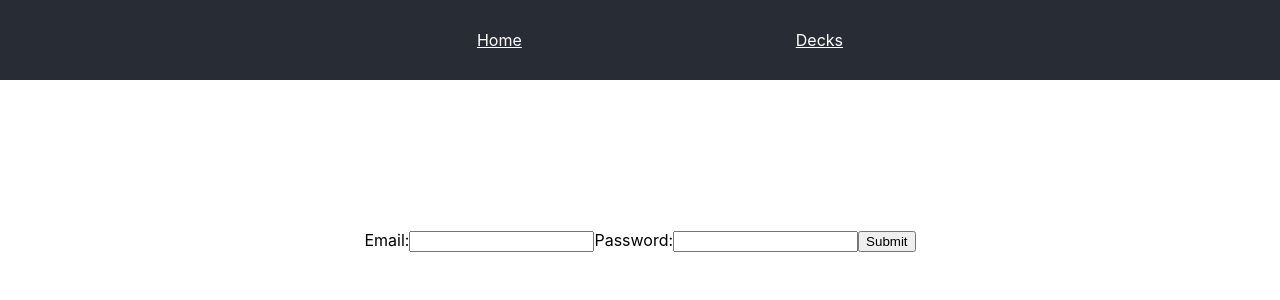
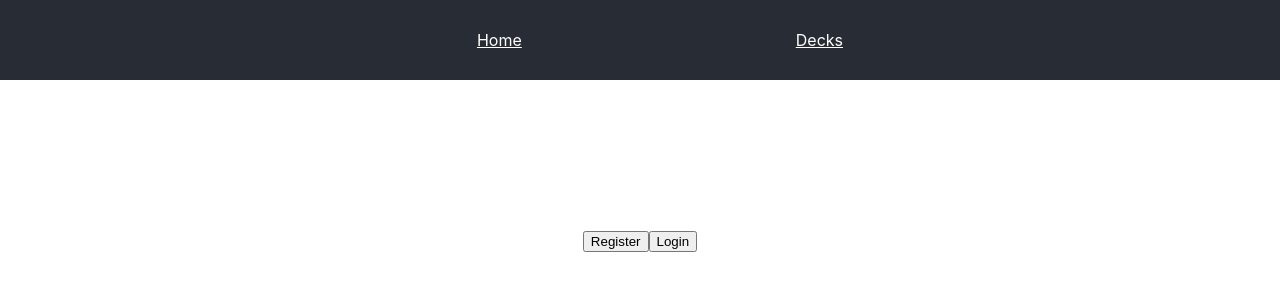
Before and after one commit to jtsuero/flashy, a React (Create React App) app: page / in a window 1280 px wide. Shown: the top 300 px of the page. Built offline with nearby package versions, Linux system fonts and the light colour scheme.

Commit message:
update login/registration pages

```diff
--- a/src/Home.js
+++ b/src/Home.js
@@ -1,15 +1,16 @@
 import React, { Component } from 'react';
 import './App.css';
-import { BrowserRouter as Router, Switch, Route } from 'react-router-dom';
-import { Link } from 'react-router-dom';
 import AppStore from './AppStore.js';
 
 class Home extends Component {
   constructor() {
     super()
     this.state = {
+      loginPage: null,
+      registerPage: null,
       email: null,
       password: null,
+      username: null,
     }
   }
 
@@ -17,28 +18,57 @@ class Home extends Component {
     this.setState({[event.target.name]: event.target.value});
   }
 
-  login = (event) => {
+  loginUser = (event) => {
+    if(this.state.email === null || this.state.password === null) {
+      alert('You must enter an email and password!');
+    } else {
       event.preventDefault();
       AppStore.login(this.state.email, this.state.password);
-    console.log('test');
+    }
   }
 
+  registerUser = (event) => {
+    if(this.state.email === null || this.state.password === null) {
+      alert('You must enter a username, email and password!');
+    } else {
+      event.preventDefault();
+      AppStore.register(this.state.username, this.state.email, this.state.password);
+    }
+  }
 
   render() {
-    console.log(this.state);
+    if(this.state.registerPage) {
+      return(
+        <form onSubmit={this.registerUser}>
+          Username:
+          <input type='text' name='email' onChange={this.handleChange}/>
+          Email:
+          <input type='text' name='email' onChange={this.handleChange}/>
+          Password:
+          <input type='text' name='password' onChange={this.handleChange}/>
+          <input type='submit' />
+        </form>
+      )
+    } else if(this.state.loginPage) {
       return(
         <div>
-        <form onSubmit={this.login}>
+          <form onSubmit={this.loginUser}>
             Email:
-          <input type='text' name='email' value={this.state.email} onChange={this.handleChange}/>
+            <input type='text' name='email' onChange={this.handleChange}/>
             Password:
-          <input type='text' name='password' value={this.state.password} onChange={this.handleChange}/>
-          <input type='submit' />
-
+            <input type='text' name='password' onChange={this.handleChange}/>
+            <input type='submit'/>
           </form>
         </div>
       );
     }
+    return(
+      <div>
+        <button name='Register' onClick={() => {this.setState({registerPage: true})}}>Register</button>
+        <button name='Login' onClick={() => {this.setState({loginPage: true})}}>Login</button>
+      </div>
+    )
+  }
 }
 
 export default Home;
```
Lines whose indentation alone changed are shown as unchanged.
